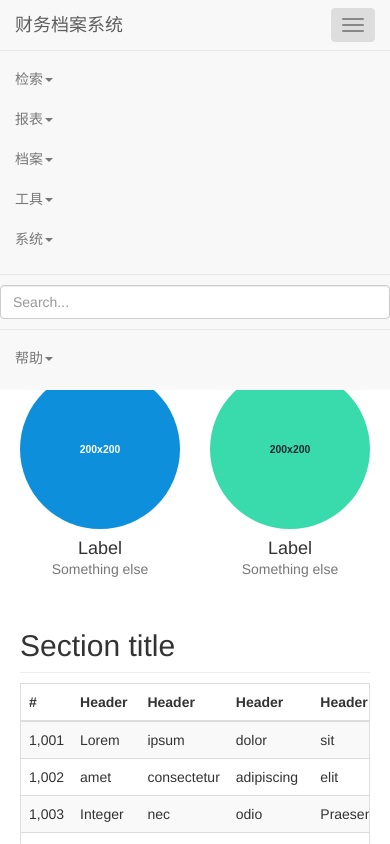
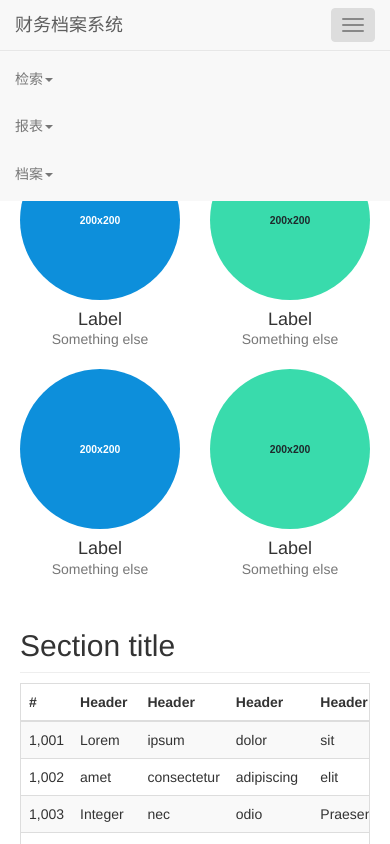
Before and after one commit to lszhu/dataManager, a website: page app/index.html in a window 390 px wide. Both pictures are taken after a click on the button "Toggle navigation". Shown: the top 844 px of the page. Drawn offline with nearby package versions, Linux system fonts and the light colour scheme; some packages are replaced by stand-ins of ours.

Commit message:
change plain html to angular.js template

```diff
--- a/app/index.html
+++ b/app/index.html
@@ -1,5 +1,5 @@
 <!DOCTYPE html>
-<html lang="zh-cn">
+<html lang="zh-cn" ng-app="archiveApp">
 <head>
   <meta charset="utf-8">
   <meta http-equiv="X-UA-Compatible" content="IE=edge">
@@ -50,12 +50,24 @@
       </button>
       <a class="navbar-brand" href="#">财务档案系统</a>
     </div>
-    <div class="navbar-collapse collapse">
-      <ul class="nav navbar-nav">
+    <div class="navbar-collapse collapse" ng-controller="MenuCtrl">
+      <ul class="nav navbar-nav" ng-repeat="menu in appMenu">
+        <li  class="dropdown">
+          <a href="#" class="dropdown-toggle" data-toggle="dropdown">
+            {{menu.name}}<span class="caret"></span>
+          </a>
+          <ul class="dropdown-menu" role="menu">
+            <li ng-repeat="subMenu in menu.subMenu">
+              <a ng-href="{{subMenu.link}}">{{subMenu.name}}</a>
+            </li>
+          </ul>
+        </li>
+
+        <!--
         <li class="dropdown">
           <a href="#" class="dropdown-toggle" data-toggle="dropdown">检索<span class="caret"></span></a>
           <ul class="dropdown-menu" role="menu">
-            <li><a href="#">项目</a></li>
+            <li><a href="#"><span class="caret"></span>项目</a></li>
             <li><a href="#">科目</a></li>
             <li><a href="#">票据</a></li>
             <li><a href="#">合同</a></li>
@@ -131,6 +143,7 @@
           </ul>
         </li>
         <li><a href="/logout">退出</a></li>
+        -->
       </ul>
     </div><!--/.nav-collapse -->
   </div>
--- a/app/public/js/app.js
+++ b/app/public/js/app.js
@@ -1,6 +1,15 @@
 'use strict';
 
 /* App Module */
+
+var archiveApp = angular.module('archiveApp', [
+    'ngRoute',
+    'mainFrameCtrl',
+    'appService'
+]);
+
+///////////////////////////////////////////////////////////
+// used for phoneCat, a template app
 
 var phonecatApp = angular.module('phonecatApp', [
   'ngRoute',
--- a/app/public/js/controllers.js
+++ b/app/public/js/controllers.js
@@ -1,6 +1,15 @@
 'use strict';
 
 /* Controllers */
+
+var mainFrameCtrl = angular.module('mainFrameCtrl', []);
+mainFrameCtrl.controller('MenuCtrl', ['$scope', 'AppMenu',
+    function($scope, AppMenu) {
+        $scope.appMenu = AppMenu;
+    }]);
+
+///////////////////////////////////////////////////////////
+// used for phoneCat, a template app
 
 var phonecatControllers = angular.module('phonecatControllers', []);
 
--- a/app/public/js/services.js
+++ b/app/public/js/services.js
@@ -1,6 +1,48 @@
 'use strict';
 
 /* Services */
+
+var appService = angular.module('appService', []);
+appService.factory('AppMenu', function() {
+    return [
+        {
+            name: '检索',
+            subMenu: [
+                {name: '项目', link: '/search/project'},
+                {name: '科目', link: '/search/subject'},
+                {name: '凭证', link: '/search/voucher'},
+                {name: '合同', link: '/search/contract'},
+                {name: '文件', link: '/search/file'},
+                {name: '关键词', link: '/search/key'}
+            ]
+        },
+        {
+            name: '报表',
+            subMenu: [
+                {name: '时段-科目x项目', link: '/report/isp'},
+                {name: '项目-时段-科目', link: '/report/pis'},
+                {name: '项目-科目x时间', link: '/report/pst'},
+                {name: '科目-时间x项目', link: '/report/stp'}
+            ]
+        },
+        {
+            name: '档案',
+            subMenu: [
+                {name: '库房管理', link: '/archive/storeManage'},
+                {name: '库房查询', link: '/archive/storeQuery'},
+                {name: '立卷归档', link: '/archive/filing '},
+                {name: '电子档案管理', link: '/archive/digital'},
+                {name: '关联管理', link: '/archive/bind'},
+                {name: '借阅/归还', link: '/archive/borrowReturn'},
+                {name: '鉴定销毁', link: '/archive/destroy'},
+                {name: '档案统计', link: '/archive/report'}
+            ]
+        }
+    ]
+});
+
+///////////////////////////////////////////////////////////
+// used for phoneCat, a template app
 
 var phonecatServices = angular.module('phonecatServices', ['ngResource']);
 
```
